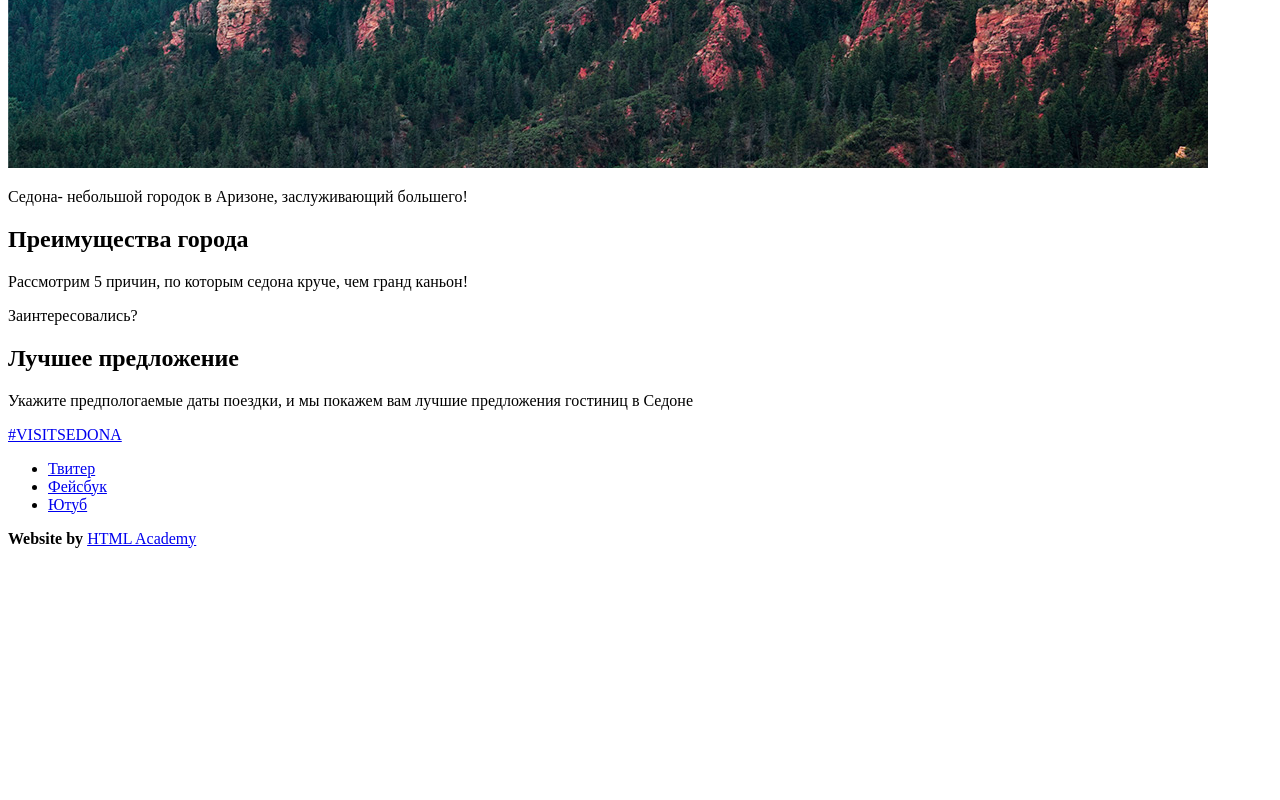
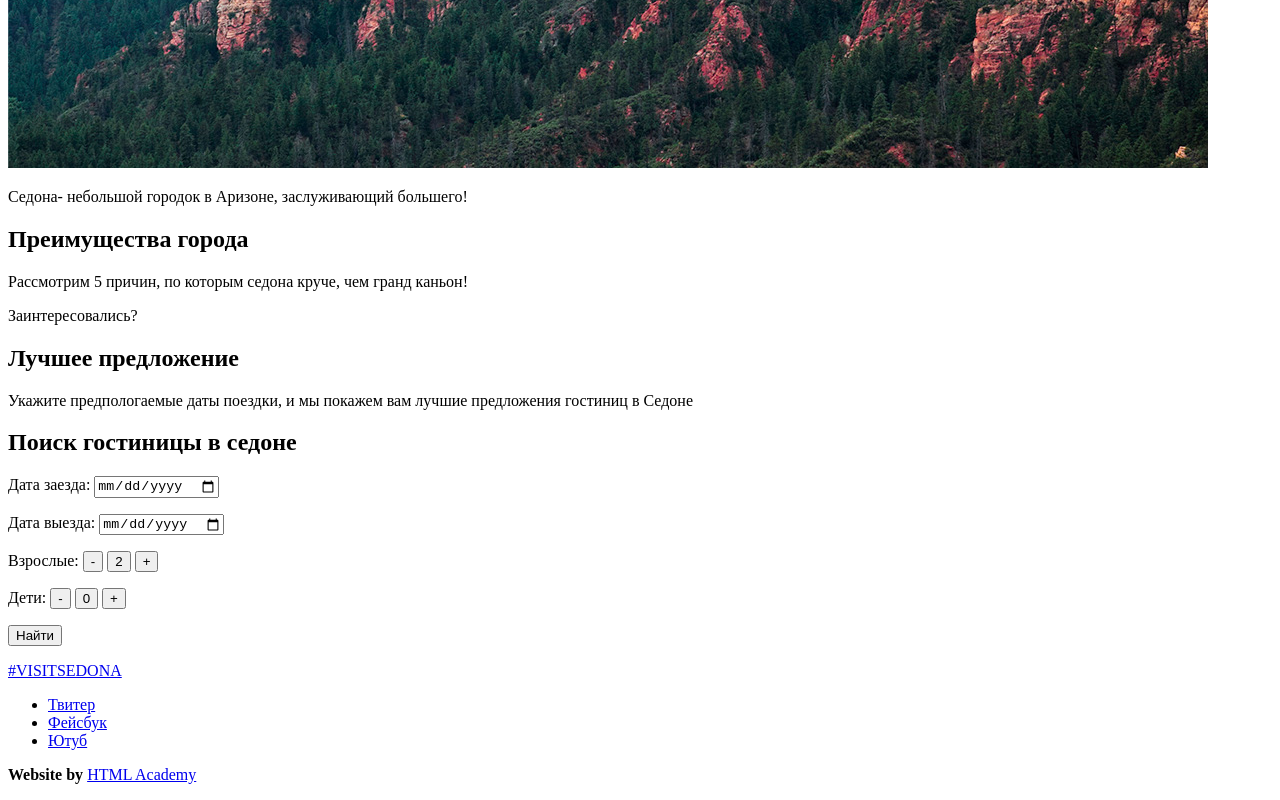
Before and after one commit to KarinaEbimoghan/911747-sedona, a plain HTML site: page index.html in a window 1280 px wide. Shown: the part 856-1656 px from the top of the page. Before the commit the page ends 1420 px from the top, so only its background shows below. Drawn offline with Linux system fonts and the light colour scheme.

Commit message:
форма

```diff
--- a/index.html
+++ b/index.html
@@ -23,7 +23,7 @@
     <main class="container">
 
         <h1 class="visually-hiddden">Город Седона</h1>
-        <img src="img/velcome-page.jpg" width="1200" height="773">
+        <img src="img/welcome-page.jpg" width="1200" height="773" alt="Страница приветствия">
 
         <p>Седона- небольшой городок в Аризоне, заслуживающий большего!</p>
 
@@ -38,7 +38,32 @@
         <section class="offer">
             <h2 class="visually-hidden">Лучшее предложение</h2>
             <p>Укажите предпологаемые даты поездки, и мы покажем вам лучшие предложения гостиниц в Седоне</p>
-            <!-- Здесь будет Форма -->
+        </section>
+        <section class="booking">
+            <h2>Поиск гостиницы в седоне</h2>
+            <form class="booking-form" action="#" method="post">
+                <p class="booking-item">
+                    <label for="date-in">Дата заезда:</label>
+                    <input type="date" name="date" id="date-in">
+                </p>
+                <p class="booking-item">
+                   <label for="date-out">Дата выезда:</label>
+                   <input type="date" name="date" id="date-out">
+                </p>
+                <p class="booking-item">
+                    <label for="adult-amount">Взрослые:</label>
+                    <button class="button-" type="button">-</button>
+                    <input type="button" name="adult" id="adult-amount" value="2">
+                    <button class="button+" type="button">+</button>
+                </p>
+                <p class="booking-item">
+                    <label for="children-amount">Дети:</label>
+                    <button class="button-" type="button">-</button>
+                    <input type="button" name="children" id="children-amount" value="0">
+                    <button class="button+" type="button">+</button>
+                </p>
+                <button class="button" type="submit">Найти</button>
+            </form>
         </section>
     </main>
     <footer class="main-footer">
```
Also changed, not shown: img/bridge.jpg (added), img/icon-down.png (added), img/icon-up.png (added), img/logo-academy.png (added), img/map.jpg (added), img/real-town.jpg (added), img/star.png (added), img/welcome-page.jpg (renamed from img/velcome-page.jpg), img/welcome-text.png (added).
